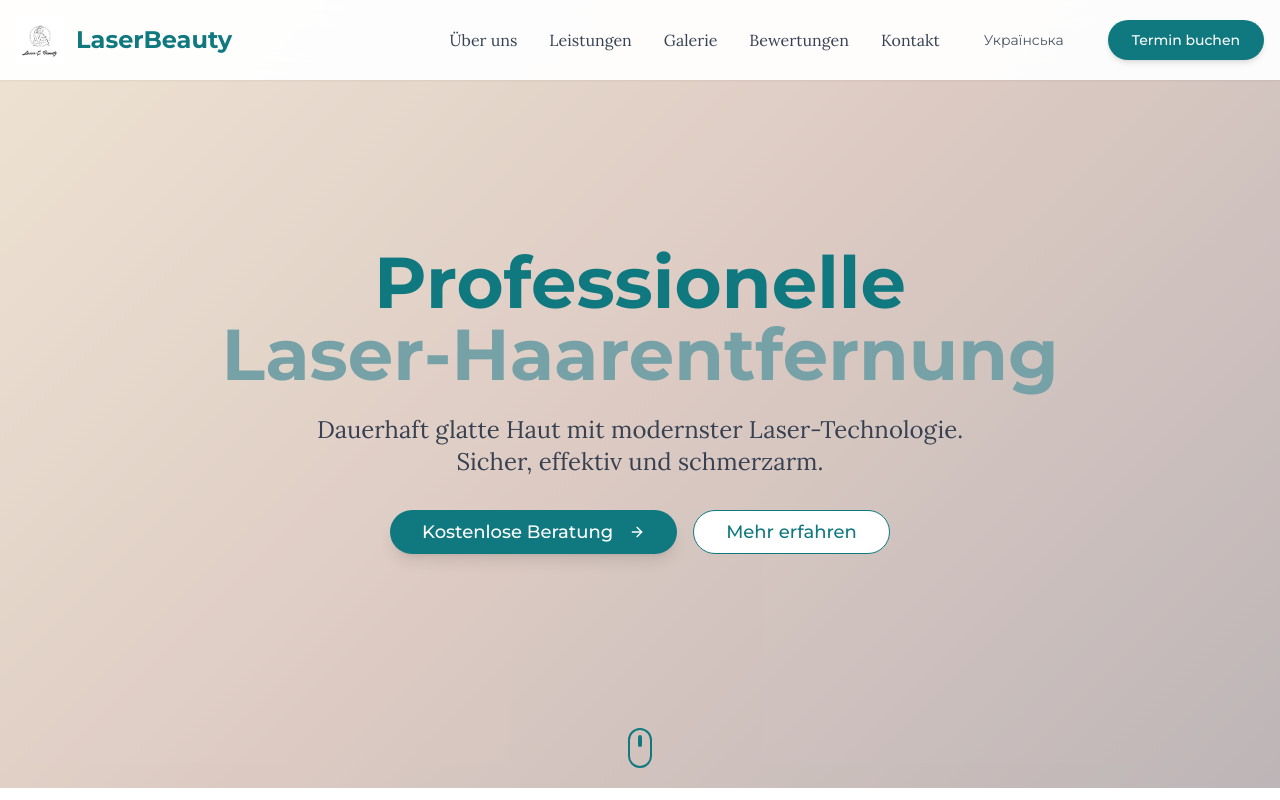
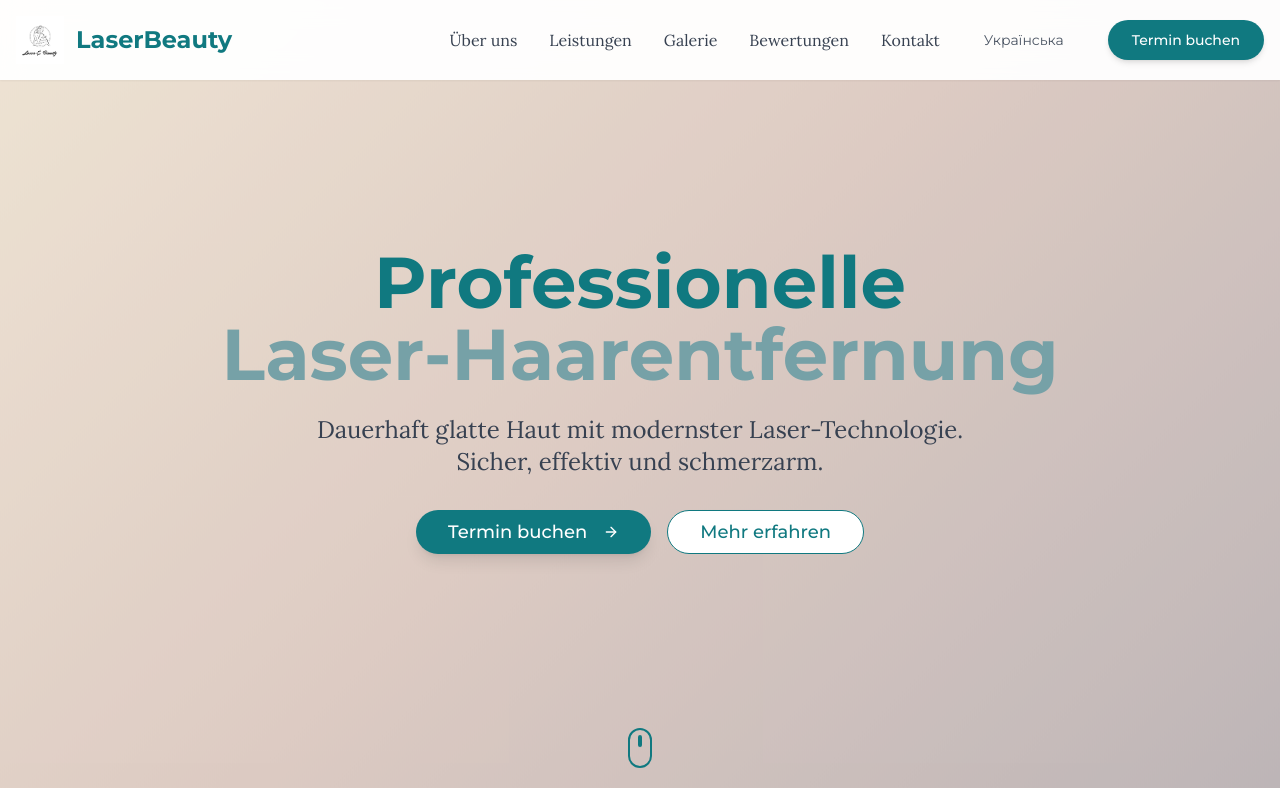
Before and after one commit to pampukhaleo/glow-gentle-clean, a React (Vite) app: page / in a window 1280 px wide. Shown: the top 800 px of the page. Built offline with nearby package versions, Linux system fonts and the light colour scheme.

Commit message:
Change button text to "Book Now"
Update all buttons that previously displayed "Free Consultation" to now say "Book Now" to reflect the desired call to action.

```diff
--- a/src/contexts/LanguageContext.tsx
+++ b/src/contexts/LanguageContext.tsx
@@ -25,7 +25,7 @@ const translations = {
     'hero.title': 'Professionelle',
     'hero.subtitle': 'Laser-Haarentfernung',
     'hero.description': 'Dauerhaft glatte Haut mit modernster Laser-Technologie. Sicher, effektiv und schmerzarm.',
-    'hero.consultation': 'Kostenlose Beratung',
+    'hero.consultation': 'Termin buchen',
     'hero.learn': 'Mehr erfahren',
 
     // About
@@ -51,7 +51,7 @@ const translations = {
     'services.bikini.desc': 'Diskrete und schonende Behandlung sensibler Bereiche',
     'services.popular': 'Beliebt',
     'services.from': 'Ab',
-    'services.consultation.btn': 'Kostenlose Beratung vereinbaren →',
+    'services.consultation.btn': 'Termin buchen →',
 
     // Procedure
     'procedure.title': 'Behandlungsablauf',
@@ -104,7 +104,7 @@ const translations = {
     'gallery.before': 'Vorher',
     'gallery.after': 'Nachher',
     'gallery.after-treatments': 'Nach 6 Behandlungen',
-    'gallery.cta': 'Beratungstermin vereinbaren',
+    'gallery.cta': 'Termin buchen',
 
     // Reviews
     'reviews.title': 'Kundenbewertungen',
@@ -127,7 +127,7 @@ const translations = {
     'faq.a6': 'Leichte Rötungen und Schwellungen sind normal und klingen binnen weniger Stunden ab. Bei fachgerechter Anwendung sind schwere Nebenwirkungen sehr selten.',
     'faq.more.title': 'Weitere Fragen?',
     'faq.more.desc': 'Unser erfahrenes Team beantwortet gerne alle Ihre Fragen in einem persönlichen Beratungsgespräch.',
-    'faq.more.btn': 'Kostenlose Beratung buchen',
+    'faq.more.btn': 'Termin buchen',
 
     // Contact
     'contact.title': 'Kontakt',
@@ -169,7 +169,7 @@ const translations = {
     'hero.title': 'Професійна',
     'hero.subtitle': 'лазерна епіляція',
     'hero.description': 'Назавжди гладенька шкіра з найсучаснішими лазерними технологіями. Безпечно, ефективно та безболісно.',
-    'hero.consultation': 'Безкоштовна консультація',
+    'hero.consultation': 'Записатися',
     'hero.learn': 'Дізнатися більше',
 
     // About
@@ -195,7 +195,7 @@ const translations = {
     'services.bikini.desc': 'Дискретна та делікатна обробка чутливих зон',
     'services.popular': 'Популярно',
     'services.from': 'Від',
-    'services.consultation.btn': 'Записатися на безкоштовну консультацію →',
+    'services.consultation.btn': 'Записатися →',
 
     // Procedure
     'procedure.title': 'Процес процедури',
@@ -248,7 +248,7 @@ const translations = {
     'gallery.before': 'До',
     'gallery.after': 'Після',
     'gallery.after-treatments': 'Після 6 процедур',
-    'gallery.cta': 'Записатися на консультацію',
+    'gallery.cta': 'Записатися',
 
     // Reviews
     'reviews.title': 'Відгуки клієнтів',
@@ -271,7 +271,7 @@ const translations = {
     'faq.a6': 'Легкі почервоніння та набряки є нормальними і зникають протягом кількох годин. При правильному застосуванні серйозні побічні ефекти дуже рідкісні.',
     'faq.more.title': 'Ще питання?',
     'faq.more.desc': 'Наша досвідчена команда з радістю відповість на всі ваші питання під час персональної консультації.',
-    'faq.more.btn': 'Записатися на безкоштовну консультацію',
+    'faq.more.btn': 'Записатися',
 
     // Contact
     'contact.title': 'Контакти',
```
